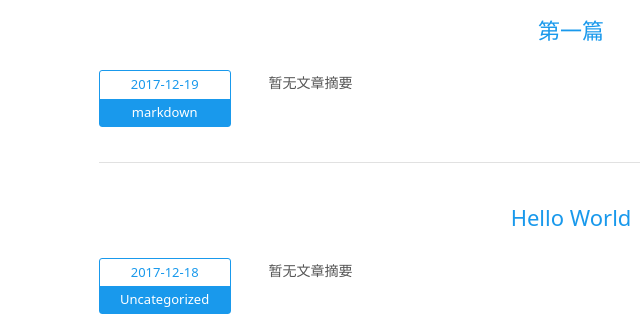
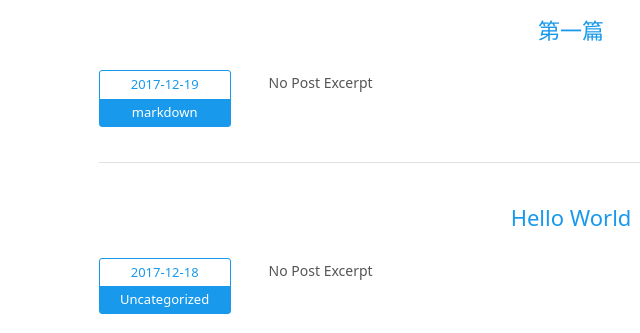
Before and after one commit to mll1996/mll1996.github.io, a plain HTML site: page index.html in a window 1280 px wide. Shown: the part 338-671 px from the top of the page, 69-709 px from the left. Drawn offline with Linux system fonts and the light colour scheme.

Commit message:
Site updated: 2017-12-19 10:31:06

```diff
--- a/index.html
+++ b/index.html
@@ -103,7 +103,7 @@
       </div>
     </div>
     <!-- Post Excerpt -->
-    <div class="excerpt typo">暂无文章摘要</div>
+    <div class="excerpt typo">No Post Excerpt</div>
     <!-- Post Tags -->
     <div class="tags">
 
@@ -133,7 +133,7 @@
       </div>
     </div>
     <!-- Post Excerpt -->
-    <div class="excerpt typo">暂无文章摘要</div>
+    <div class="excerpt typo">No Post Excerpt</div>
     <!-- Post Tags -->
     <div class="tags">
 
```
Also changed, not shown: 2017/12/18/hello-world/index.html (+1 -1 lines), 2017/12/19/new-blog/index.html (+1 -1 lines), img/banner1.jpg.
